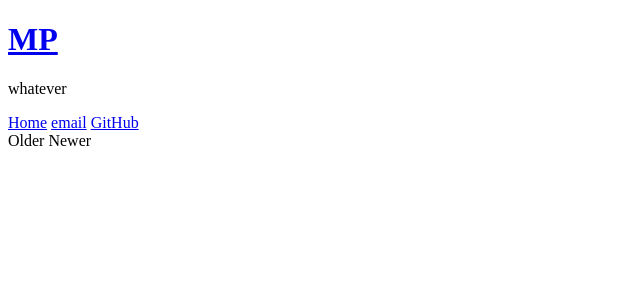
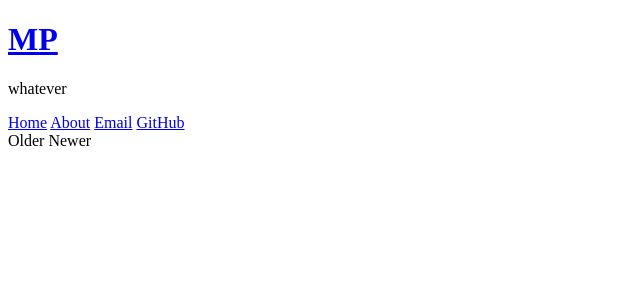
Before and after one commit to martina-presnajderova-deel/martinapre.github.io, a Jekyll site: the page built from index.html, in a window 1280 px wide. Shown: the top 300 px of the page, without its empty margins (0-640 px from the left). Built offline with Jekyll 4.4.1, drawn with Linux system fonts in a browser that asks for light colours.

Commit message:
Update sidebar.html

```diff
--- a/_includes/sidebar.html
+++ b/_includes/sidebar.html
@@ -11,6 +11,7 @@
 
     <nav class="sidebar-nav">
       <a class="sidebar-nav-item{% if page.url == site.baseurl %} active{% endif %}" href="{{ site.baseurl }}">Home</a>
+      <a href="/about">About</a>
 
       {% comment %}
         The code below dynamically generates a sidebar nav of pages with
@@ -26,7 +27,7 @@
         {% endif %}
       {% endfor %}
 
-      <a class="sidebar-nav-item" href="mailto:presnajderovam@gmail.com">email</a>
+      <a class="sidebar-nav-item" href="mailto:presnajderovam@gmail.com">Email</a>
       <a class="sidebar-nav-item" href="{{ site.github.repo }}">GitHub</a>
     </nav>
 
```
